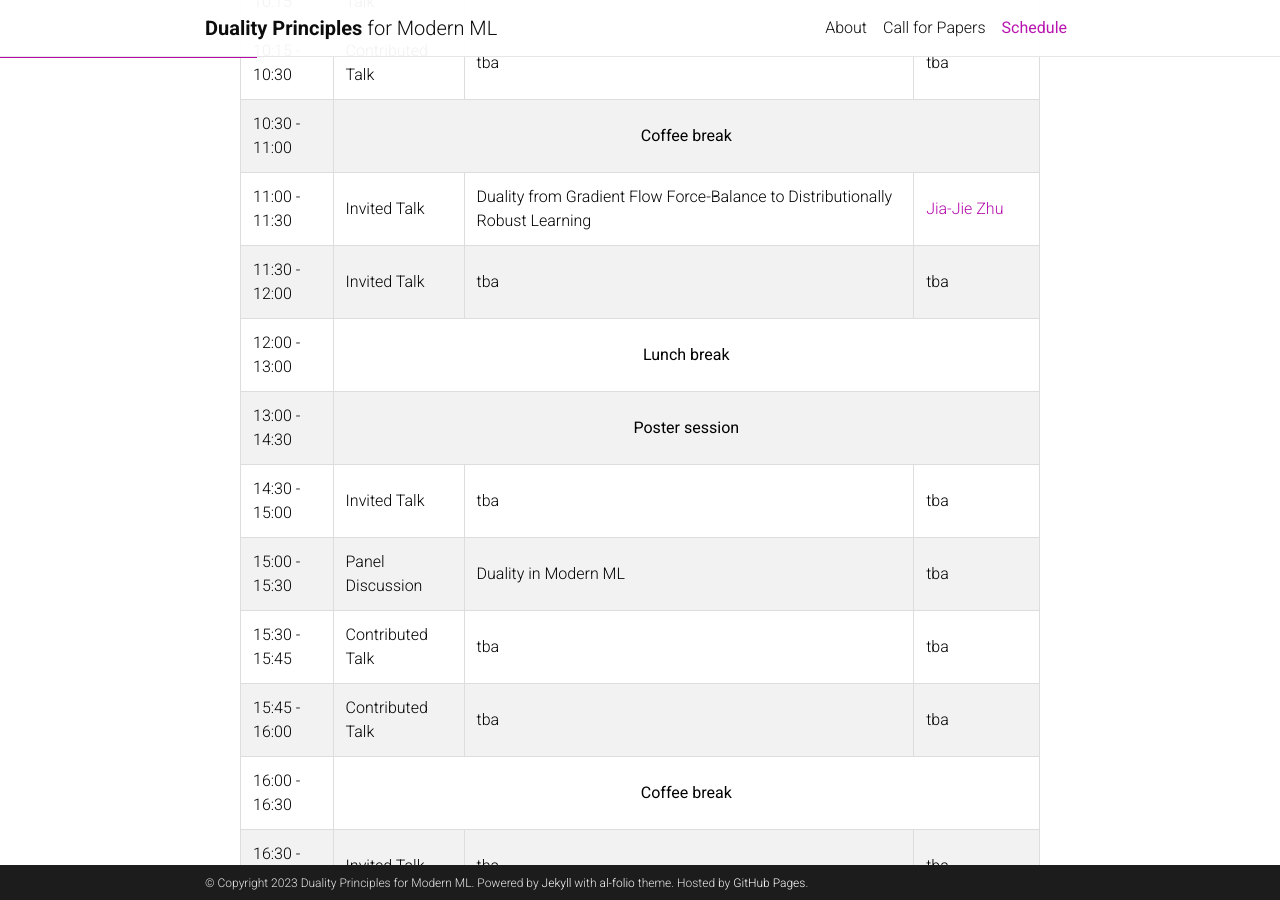
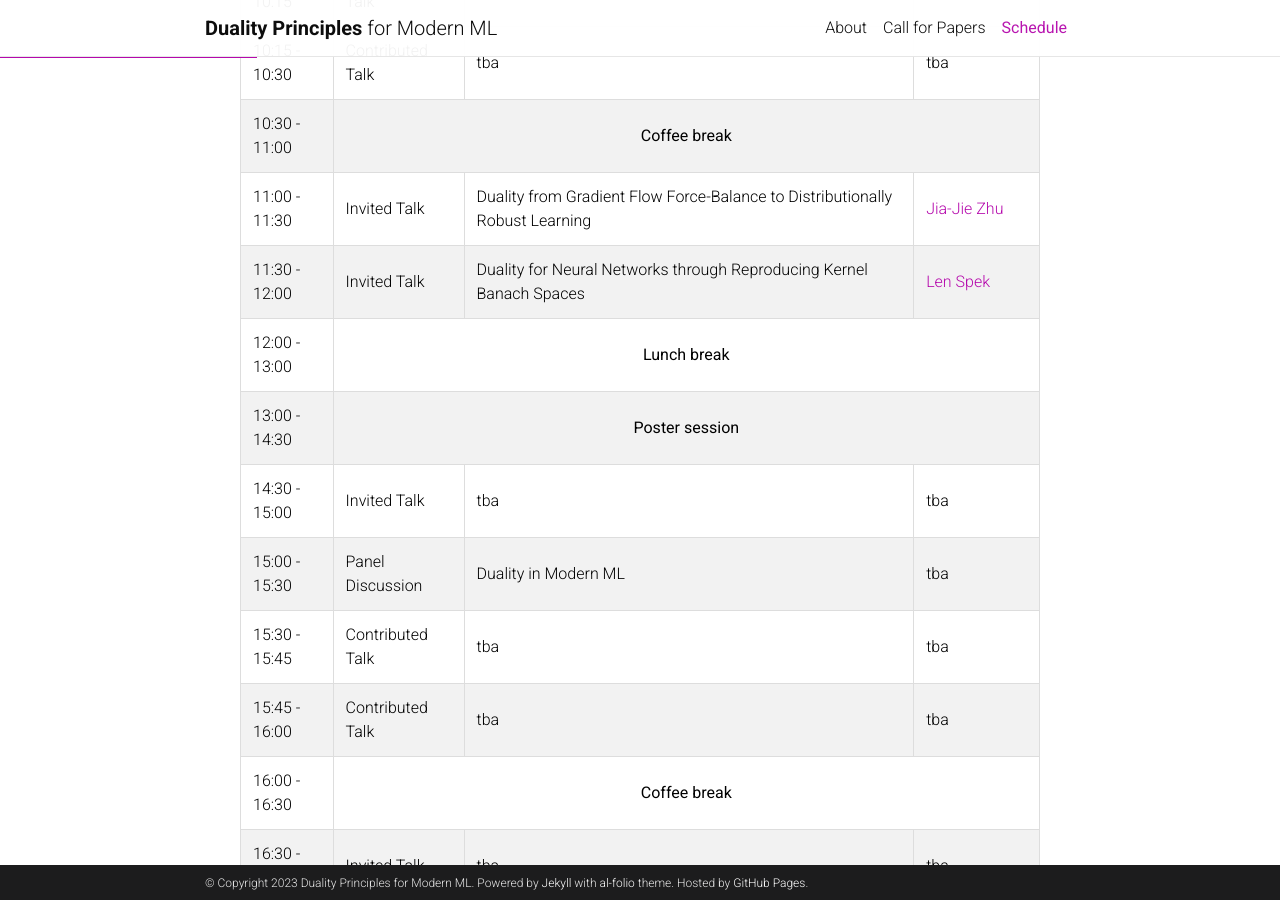
Before and after one commit to dp4ml/dp4ml.github.io, a Jekyll site: the page built from _pages/schedule.md, in a window 1280 px wide and 900 px high, scrolled down 489 px. Built offline with Jekyll 4.4.1, drawn with Linux system fonts in a browser that asks for light colours; comment, search, counter and statistics services are not loaded; a style sheet for code colours, icons or effects is not loaded.

Commit message:
scheudle

```diff
--- a/_pages/schedule.md
+++ b/_pages/schedule.md
@@ -57,8 +57,8 @@ tentative outline for the workshop. All times are in Hawaii Standard Time (GMT-1
   <tr>
     <td>11:30 - 12:00</td>
     <td>Invited Talk</td>
-	<td>tba</td>
-	<td>tba</td>
+	<td>Duality for Neural Networks through Reproducing Kernel Banach Spaces</td>
+	<td> <a href="https://people.utwente.nl/l.spek"> Len Spek </a> </td>
   </tr>
   <tr>
     <td>12:00 - 13:00</td>
```
